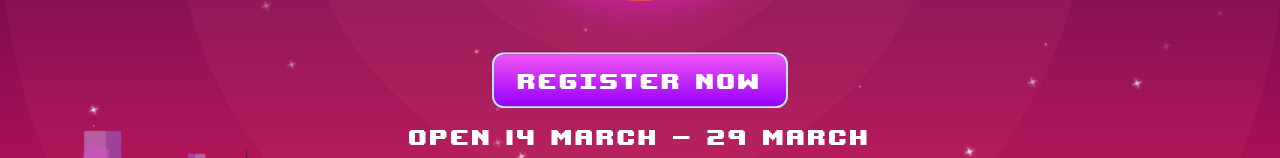
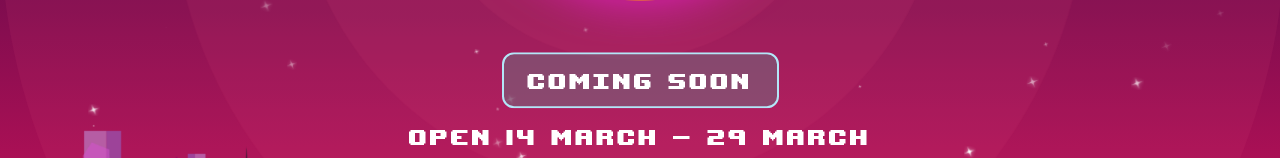
Before and after one commit to cpe-kmutt-student/comcamp33, a Next.js app: page /home in a window 1280 px wide. Shown: the part 444-602 px from the top of the page. Built offline with nearby package versions, Linux system fonts and the light colour scheme; no server answers.

Commit message:
feat: sleepy

```diff
--- a/src/components/homepage/Navigation.jsx
+++ b/src/components/homepage/Navigation.jsx
@@ -216,9 +216,9 @@ export const Navigation = () => {
               </button>
               {!session && (
                 <p className="p-3 text-center text-[#FFD467] cursor-default">
-                  You have to sign up with your Facebook account before register
+                  {`You have to sign up with your Facebook account before register
                   Comcamp#33 (If you don't have facebook account, you must
-                  register one.)
+                  register one.)`}
                 </p>
               )}
 
--- a/src/components/homepage/first/index.js
+++ b/src/components/homepage/first/index.js
@@ -1,10 +1,11 @@
-import { signIn } from "next-auth/react";
+import { signIn, useSession } from "next-auth/react";
 import { useRouter } from "next/router";
 import { useState, useEffect } from "react";
 import { ModalFacebook } from "../Navigation";
 const { default: Image } = require("next/image");
 
 const First = () => {
+    const { data: session } = useSession()
     const [offsetY, setOffsetY] = useState(0);
     const router = useRouter();
     const handleScroll = () => setOffsetY(window.pageYOffset);
@@ -19,8 +20,10 @@ const First = () => {
     const openRegis = new Date(2022, 2, 14, 18, 0, 0)
     const closeRegis = new Date(2022, 2, 29, 23, 59, 59)
 
+
     const [isModalVisible, setIsModalVisible] = useState(false)
-    const isEnabled = true
+    const isEnabled = date >= openRegis && date <= closeRegis;
+
     return (
         <>
             <ModalFacebook isVisible={isModalVisible} setIsModalVisible={setIsModalVisible} handleSuccess={signIn} />
```
